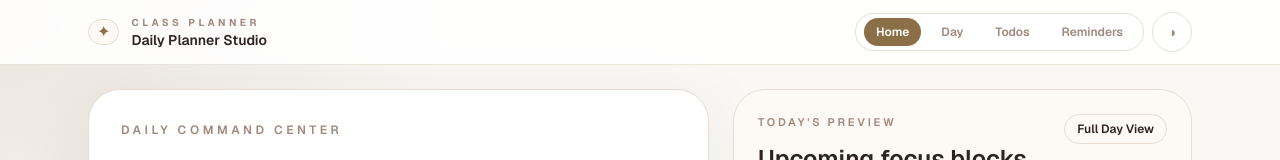
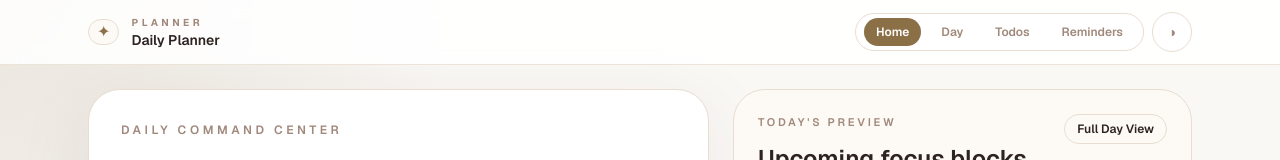
Before and after one commit to karunkundrum-uchi/my-planner, a Next.js app: page / in a window 1280 px wide. Shown: the top 160 px of the page. Built offline with nearby package versions, Linux system fonts and the light colour scheme.

Commit message:
Simplify planner branding

```diff
--- a/src/app/layout.tsx
+++ b/src/app/layout.tsx
@@ -14,7 +14,7 @@ const geistMono = Geist_Mono({
 });
 
 export const metadata: Metadata = {
-  title: "Daily Planner Studio",
+  title: "Daily Planner",
   description: "A multi-page daily planner with schedule, todos, reminders, and shared navigation.",
 };
 
--- a/src/components/AppShell.tsx
+++ b/src/components/AppShell.tsx
@@ -35,9 +35,9 @@ export default function AppShell({ children }: { children: React.ReactNode }) {
             </span>
             <div>
               <p className="text-[10px] font-bold uppercase tracking-[0.35em] text-warm-muted">
-                Class Planner
+                Planner
               </p>
-              <p className="text-sm font-semibold text-warm-text">Daily Planner Studio</p>
+              <p className="text-sm font-semibold text-warm-text">Daily Planner</p>
             </div>
           </Link>
 
```
Also changed, not shown: 2 other files (tests, documents, lock files or other folders).
